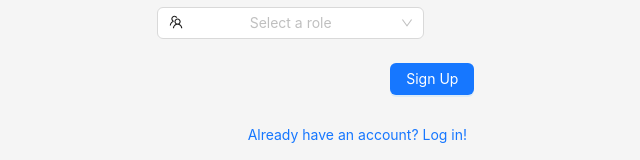
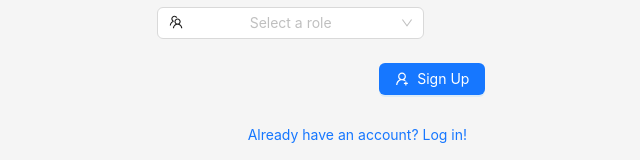
Before and after one commit to skroflin/rep-and-pay-full-stack, a React (Vite) app in the folder client-side/: page /sign-up in a window 1280 px wide. Shown: the part 409-569 px from the top of the page, without its empty margins (272-912 px from the left). Built offline with nearby package versions, Linux system fonts and the light colour scheme.

Commit message:
UI prepravak

```diff
--- a/client-side/src/pages/BookingPage/component.tsx
+++ b/client-side/src/pages/BookingPage/component.tsx
@@ -16,7 +16,7 @@ import dayjs, { Dayjs } from "dayjs";
 import type { MyBookingRequest } from "../../utils/types/user-authenticated/MyBooking";
 import type { TrainingSessionResponse } from "../../utils/types/TrainingSession";
 import { formatDate } from "../../misc/formatDate";
-import { MehFilled, OrderedListOutlined, PlusCircleFilled } from "@ant-design/icons";
+import { FrownFilled, OrderedListOutlined, PlusCircleFilled } from "@ant-design/icons";
 
 export default function BookingPage() {
     const queryClient = useQueryClient()
@@ -105,7 +105,7 @@ export default function BookingPage() {
                     pagination={{ pageSize: 1 }}
                     locale={{
                         emptyText: (
-                            <Text strong>No sessions available for {formatDate(selectedDate)} <MehFilled /></Text>
+                            <Text strong>No sessions available for {formatDate(selectedDate)} <FrownFilled /></Text>
                         )
                     }}
                 >
--- a/client-side/src/pages/SignUpPage/component.tsx
+++ b/client-side/src/pages/SignUpPage/component.tsx
@@ -8,7 +8,7 @@ import { setAuthToken } from "../../utils/helper";
 import type { AxiosError } from "axios";
 import { Button, Col, Form, Input, Row, Select, Spin } from "antd";
 import { Option } from "antd/es/mentions";
-import { IdcardFilled, IdcardOutlined, LockFilled, LockOutlined, MailOutlined, TeamOutlined, UserOutlined } from "@ant-design/icons";
+import { IdcardFilled, IdcardOutlined, LockFilled, LockOutlined, MailOutlined, TeamOutlined, UserAddOutlined, UserOutlined } from "@ant-design/icons";
 
 export default function SignUp() {
     const setUser = useUserSetter()
@@ -179,6 +179,7 @@ export default function SignUp() {
                             type="primary"
                             htmlType="submit"
                             onSubmit={handleSubmit}
+                            icon={<UserAddOutlined />}
                         >
                             Sign Up
                         </Button>
```
